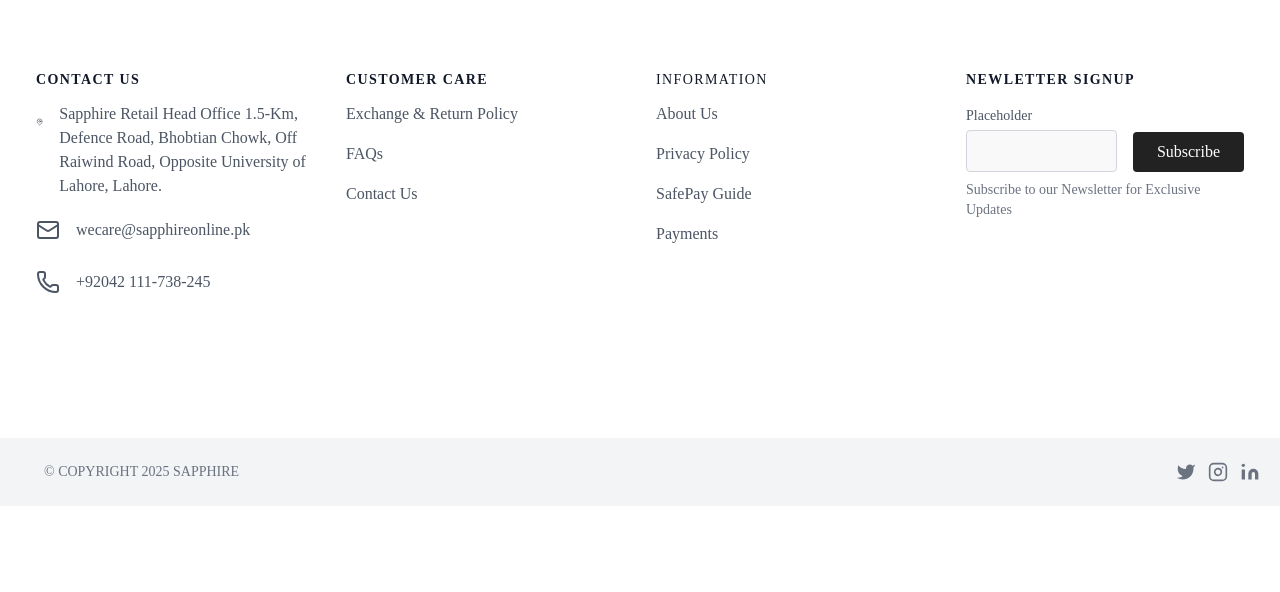
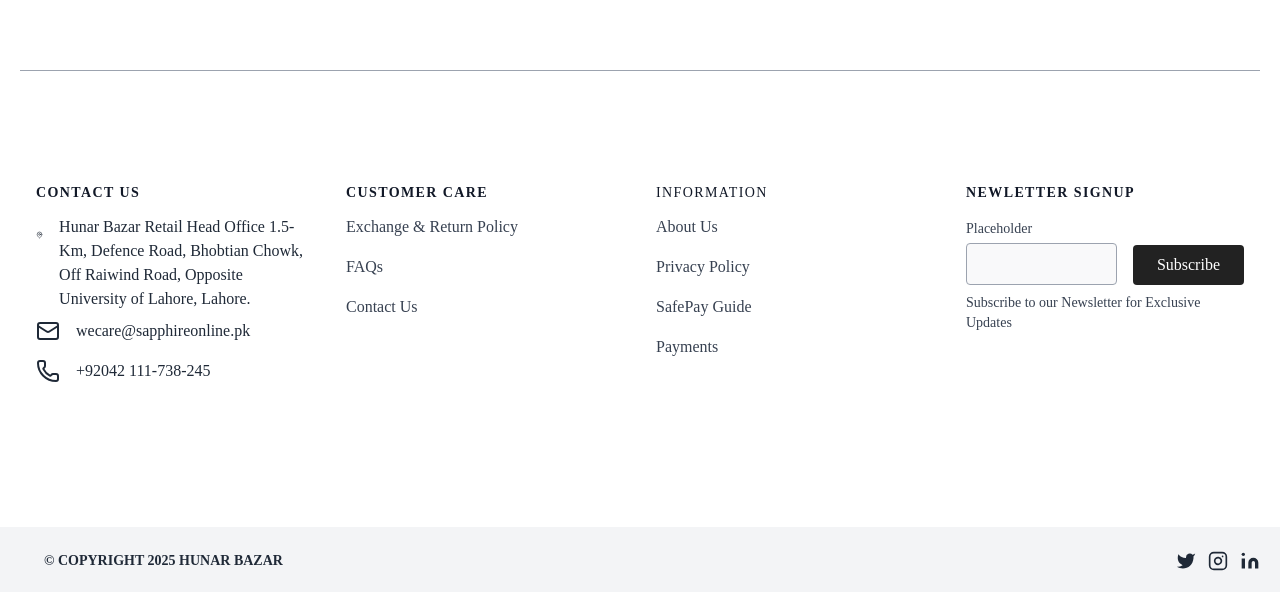
Before and after one commit to khadija-faisal/Marketplace_Technical_Foundation_Of_HunarBazar, a Next.js app: page /cart in a window 1280 px wide. Shown: the part 712-1304 px from the top of the page. Before the commit the page ends 1218 px from the top, so only its background shows below. Built offline with nearby package versions, Linux system fonts and the light colour scheme; no server answers.

Commit message:
miner changes to make performance better

```diff
--- a/components/banner.tsx
+++ b/components/banner.tsx
@@ -27,16 +27,16 @@
                       }
                       alt="banner"
                       width={1930}
-                      height={400}
+                      height={300}
                     />
                     <Image
-                      className="block md:hidden"
+                      className="block  md:hidden"
                       src={
                         banner?.Image2 ? urlFor(banner.Image2).url() : ""
                       }
                       alt="banner"
-                      width={1930}
-                      height={400}
+                      width={750}
+                      height={858}
                     />
                   </div>
                 </CardContent>
--- a/components/categoryselect.tsx
+++ b/components/categoryselect.tsx
@@ -27,10 +27,10 @@
     <Popover open={openCategory} onOpenChange={setopenCategory}>
       <PopoverTrigger asChild>
         <Button
-          variant={"outline"}
-          role="combobox"
+          variant="outline"
+          role="button"
           aria-expanded={openCategory}
-          className="w-[250px] text-base font-montserrat justify-between"
+          className="w-[250px] text-base text-black shadow-md font-montserrat justify-between"
         >
           {value
             ? categories.find((category) => category._id === value)?.title
--- a/components/footer.tsx
+++ b/components/footer.tsx
@@ -7,16 +7,18 @@
     <div>
       <footer className="text-gray-600 font-montserrat ">
         <div className="container px-5 py-24 mx-auto">
+         <div className="h-[1px] mb-28 w-full bg-gray-400"></div>
           <div className="flex flex-wrap md:text-left text-center order-first">
             <div className="lg:w-1/4 md:w-1/2 w-full px-4">
               <h2 className="title-font font-semibold text-gray-900 tracking-widest text-sm mb-3">
                 CONTACT US
               </h2>
-              <nav className="list-none flex items-center md:items-start flex-col gap-3 mb-10">
+              <nav className="list-none  flex items-center md:items-start flex-col gap-3 mb-10">
+                <ul className="text-gray-800">
                 <li className="flex gap-4">
                   <MapPin className="h-10" />
                   <span>
-                    Sapphire Retail Head Office 1.5-Km, Defence Road, Bhobtian
+                    Hunar Bazar Retail Head Office 1.5-Km, Defence Road, Bhobtian
                     Chowk, Off Raiwind Road, Opposite University of Lahore,
                     Lahore.
                   </span>
@@ -29,6 +31,7 @@
                   <Phone className="h-10" />
                   <span>+92042 111-738-245</span>
                 </li>
+                </ul>
               </nav>
             </div>
             <div className="lg:w-1/4 md:w-1/2 w-full px-4">
@@ -36,10 +39,11 @@
                 CUSTOMER CARE
               </h2>
               <nav className="list-none flex flex-col gap-4 mb-10">
+                <ul className="space-y-4 text-gray-800">
                 <li>
                   <Link
                     href={"/"}
-                    className="text-gray-600 hover:text-gray-800"
+                    className="text-gray-700 hover:text-gray-800"
                   >
                     Exchange & Return Policy
                   </Link>
@@ -47,7 +51,7 @@
                 <li>
                   <Link
                     href={"/"}
-                    className="text-gray-600 hover:text-gray-800"
+                    className="text-gray-700 hover:text-gray-800"
                   >
                     FAQs
                   </Link>
@@ -55,22 +59,25 @@
                 <li>
                   <Link
                     href={"/"}
-                    className="text-gray-600 hover:text-gray-800"
+                    className="text-gray-700 hover:text-gray-800"
                   >
                     Contact Us
                   </Link>
                 </li>
+                </ul>
               </nav>
             </div>
             <div className="lg:w-1/4 md:w-1/2 w-full px-4">
               <h2 className="title-font font-medium text-gray-900 tracking-widest text-sm mb-3">
                 INFORMATION
               </h2>
+
               <nav className="list-none flex flex-col gap-4 mb-10">
+                <ul className="space-y-4 text-gray-800">
                 <li>
                   <Link
                     href={"/"}
-                    className="text-gray-600 hover:text-gray-800"
+                    className="text-gray-700 hover:text-gray-800"
                   >
                     About Us
                   </Link>
@@ -78,7 +85,7 @@
                 <li>
                   <Link
                     href={"/"}
-                    className="text-gray-600 hover:text-gray-800"
+                    className="text-gray-700 hover:text-gray-800"
                   >
                     Privacy Policy
                   </Link>
@@ -86,7 +93,7 @@
                 <li>
                   <Link
                     href={"/"}
-                    className="text-gray-600 hover:text-gray-800"
+                    className="text-gray-700 hover:text-gray-800"
                   >
                     SafePay Guide
                   </Link>
@@ -94,11 +101,12 @@
                 <li>
                   <Link
                     href={"/"}
-                    className="text-gray-600 hover:text-gray-800"
+                    className="text-gray-700 hover:text-gray-800"
                   >
                     Payments
                   </Link>
                 </li>
+                </ul>
               </nav>
             </div>
             <div className="lg:w-1/4 md:w-1/2 w-full px-4">
@@ -109,7 +117,7 @@
                 <div className="relative w-40 sm:w-auto xl:mr-4 lg:mr-0 sm:mr-4 mr-2">
                   <label
                     htmlFor="footer-field"
-                    className="leading-7 text-sm text-gray-600"
+                    className="leading-7 text-sm text-gray-700"
                   >
                     Placeholder
                   </label>
@@ -117,14 +125,14 @@
                     type="text"
                     id="footer-field"
                     name="footer-field"
-                    className="w-full bg-gray-100 bg-opacity-50 rounded border border-gray-300 focus:bg-transparent focus:ring-2 focus:ring-indigo-200 focus:border-indigo-500 text-base outline-none text-gray-700 py-1 px-3 leading-8 transition-colors duration-200 ease-in-out"
+                    className="w-full bg-gray-100 bg-opacity-50 rounded border border-gray-400 focus:bg-transparent focus:ring-2 focus:ring-indigo-200 focus:border-indigo-500 text-base outline-none text-gray-700 py-1 px-3 leading-8 transition-colors duration-200 ease-in-out"
                   />
                 </div>
                 <button className="lg:mt-2 xl:mt-0 flex-shrink-0 inline-flex text-white bg-hashblack border-0 py-2 px-6 focus:outline-none hover:bg-gray-600 rounded">
                   Subscribe
                 </button>
               </div>
-              <p className="text-gray-500 text-sm mt-2 md:text-left text-center">
+              <p className="text-gray-700 text-sm mt-2 md:text-left text-center">
                 Subscribe to our Newsletter for Exclusive Updates
               </p>
             </div>
@@ -132,11 +140,11 @@
         </div>
         <div className="bg-gray-100">
           <div className="container px-5 py-6 mx-auto flex items-center sm:flex-row flex-col">
-            <p className="text-sm text-gray-500 sm:ml-6 sm:mt-0 mt-4">
-              © COPYRIGHT 2025 SAPPHIRE
+            <p className="text-sm font-semibold text-gray-800 sm:ml-6 sm:mt-0 mt-4">
+              © COPYRIGHT 2025 HUNAR BAZAR
             </p>
             <span className="inline-flex sm:ml-auto sm:mt-0 mt-4 justify-center sm:justify-start">
-              <Link href={"/"} className="ml-3 text-gray-500">
+              <Link href={"/https://www.facebook.com/profile.php?id=100073361696418"} className="ml-3 text-gray-800">
                 <svg
                   fill="currentColor"
                   strokeLinecap="round"
@@ -148,7 +156,7 @@
                   <path d="M23 3a10.9 10.9 0 01-3.14 1.53 4.48 4.48 0 00-7.86 3v1A10.66 10.66 0 013 4s-4 9 5 13a11.64 11.64 0 01-7 2c9 5 20 0 20-11.5a4.5 4.5 0 00-.08-.83A7.72 7.72 0 0023 3z" />
                 </svg>
               </Link>
-              <Link href={"/"} className="ml-3 text-gray-500">
+              <Link href={"/https://www.instagram.com/doll.alyana/"} className="ml-3 text-gray-800">
                 <svg
                   fill="none"
                   stroke="currentColor"
@@ -162,7 +170,7 @@
                   <path d="M16 11.37A4 4 0 1112.63 8 4 4 0 0116 11.37zm1.5-4.87h.01" />
                 </svg>
               </Link>
-              <Link href={"/"} className="ml-3 text-gray-500">
+              <Link href={"/https://www.linkedin.com/in/khadijamughal19/"} className="ml-3 text-gray-800">
                 <svg
                   fill="currentColor"
                   stroke="currentColor"
```
